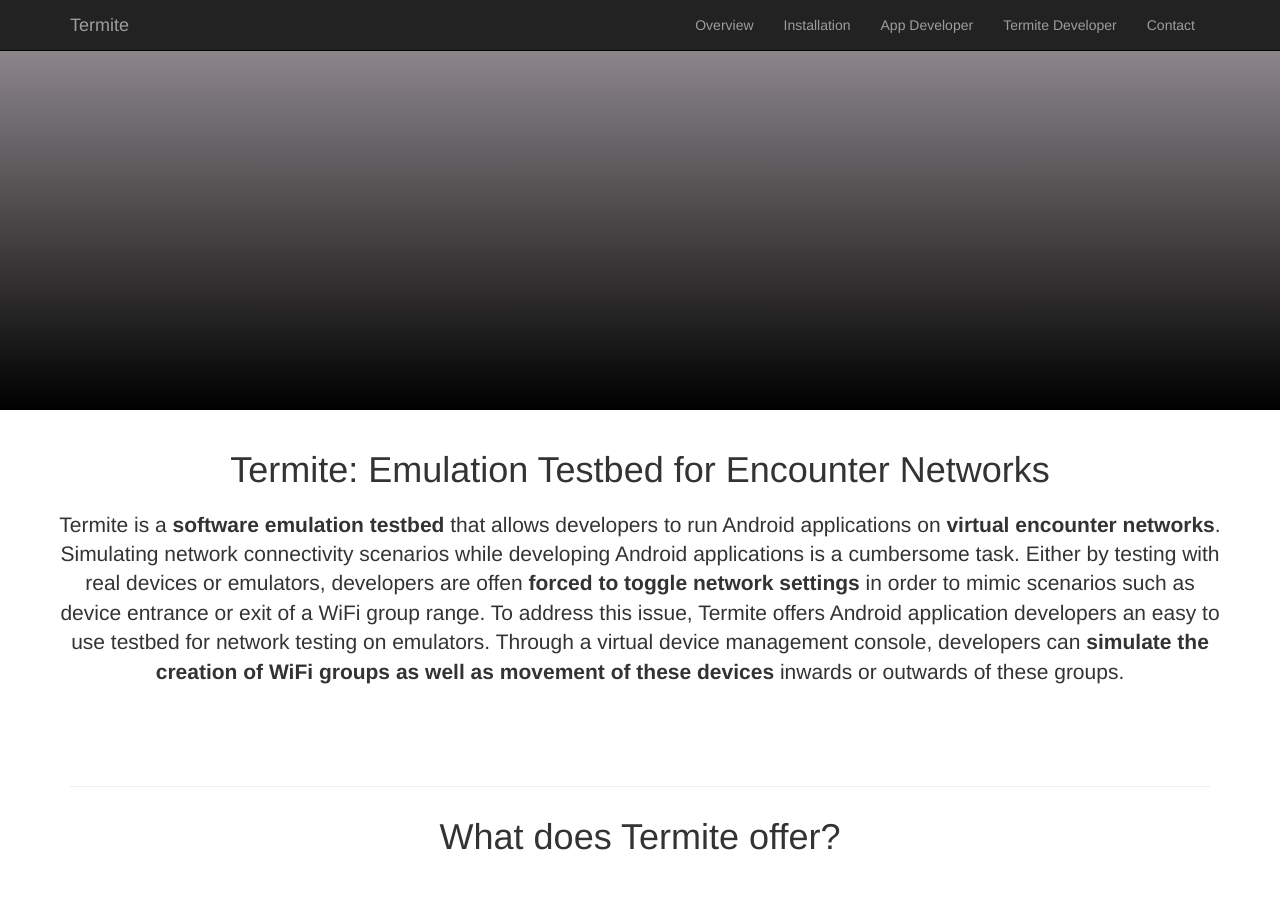
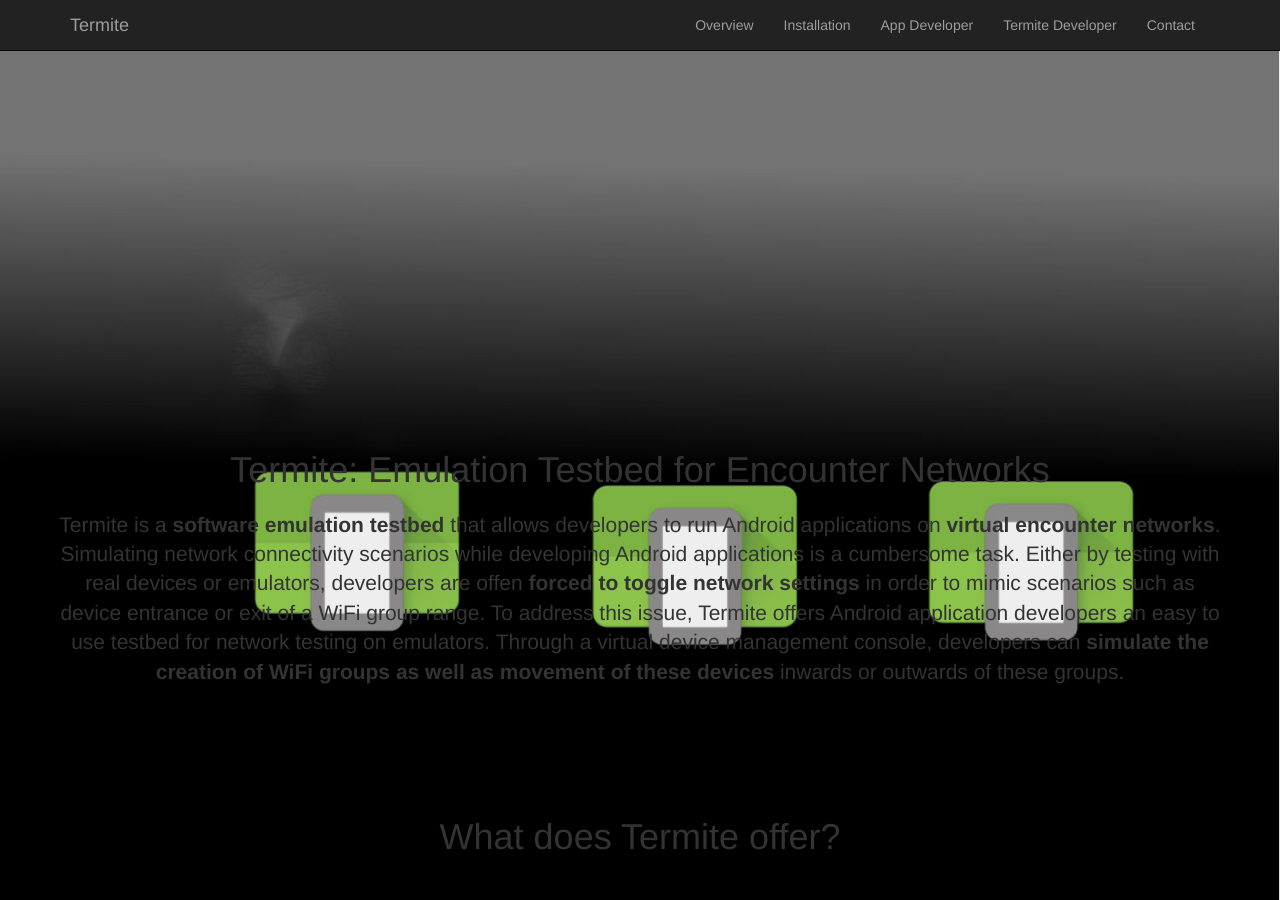
Before and after one commit to etraudonun/termite, a Jekyll site: the page index.html, which Jekyll copies as it is, in a window 1280 px wide and 900 px high. Built offline with Jekyll 4.4.1, drawn with Linux system fonts in a browser that asks for light colours.

Commit message:
Update index.html

```diff
--- a/index.html
+++ b/index.html
@@ -68,7 +68,7 @@
 
     <!-- Full Width Image Header -->
     <header class="image-bg-fixed-height">
-        <!-- <img class="img-responsive img-center" src="imgs/emus.jpg" alt=""> -->
+        <img class="img-responsive img-center" src="imgs/emus.jpg" alt="">
     </header>
 
 
```
